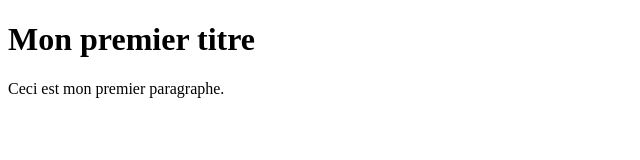
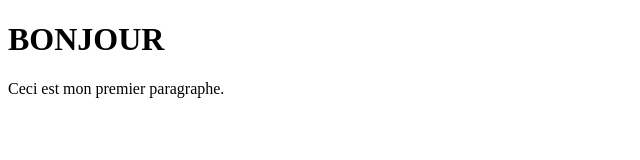
Before and after one commit to renmaxime/Website, a plain HTML site: page index.html in a window 1280 px wide. Shown: the whole page, without its empty margins (0-640 px from the left). Drawn offline with Linux system fonts and the light colour scheme.

Commit message:
ajout de html et css

```diff
--- a/index.html
+++ b/index.html
@@ -6,7 +6,8 @@
     <title>Titre de la page</title>
 </head>
 <body>
-    <h1>Mon premier titre</h1>
+    <h1>BONJOUR
+    </h1>
     <p>Ceci est mon premier paragraphe.</p>
 </body>
 </html>
--- a/style.css
+++ b/style.css
@@ -0,0 +1 @@
+AAA
```
